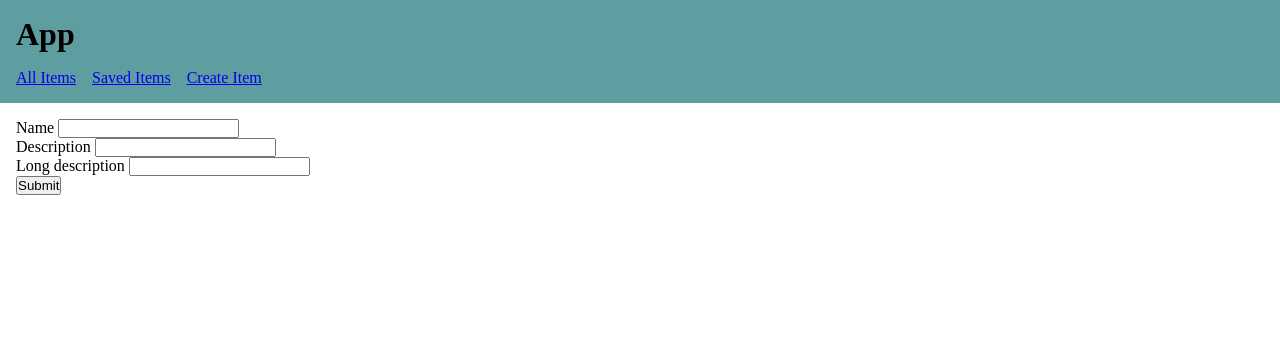
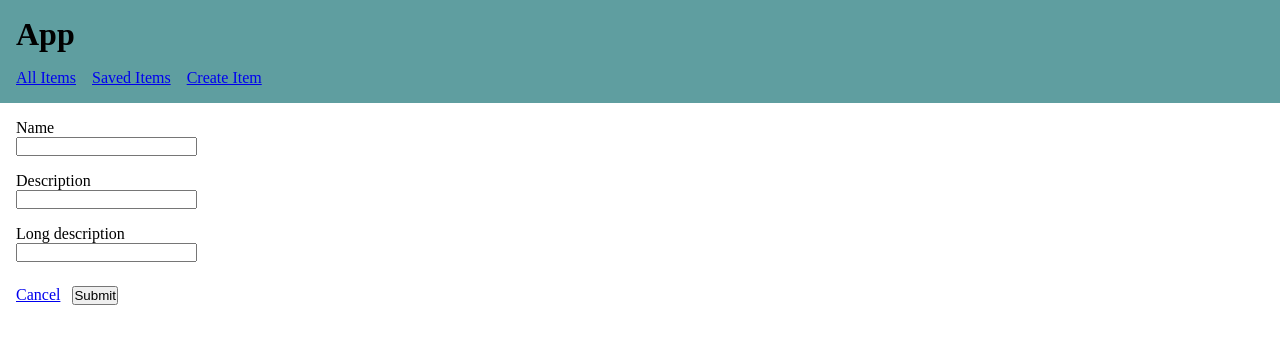
Before and after one commit to nigeljohnwade/angular-tutorial, an Angular app: page /items/create in a window 1280 px wide. Shown: the top 344 px of the page. Built offline with nearby package versions, Linux system fonts and the light colour scheme.

Commit message:
More styles

```diff
--- a/src/app/create-item/create-item.component.css
+++ b/src/app/create-item/create-item.component.css
@@ -0,0 +1,14 @@
+form > .input-group + .input-group{
+  margin-top: 1rem;
+}
+form > .action-group{
+  margin-top: 1.5rem;
+}
+
+form > .action-group > * + *{
+  margin-left: 0.75rem;
+}
+
+.label{
+  display: block;
+}
--- a/src/app/create-item/create-item.component.html
+++ b/src/app/create-item/create-item.component.html
@@ -1,24 +1,26 @@
 <form [formGroup]="createItemForm" (ngSubmit)="onSubmit()">
-  <div>
-    <label for="name">
+  <div class="input-group">
+    <label class="label" for="name">
       Name
     </label>
     <input id="name" type="text" formControlName="name" value="drgsdrg">
   </div>
 
-  <div>
-    <label for="description">
+  <div class="input-group">
+    <label class="label" for="description">
       Description
     </label>
     <input id="description" type="text" formControlName="description" value="drgsdrg">
   </div>
 
-  <div>
-    <label for="longDescription">
+  <div class="input-group">
+    <label class="label" for="longDescription">
       Long description
     </label>
     <input id="longDescription" type="text" formControlName="longDescription" value="drgsdrg">
   </div>
-
-  <button type="submit">Submit</button>
+  <div class="action-group">
+    <a [routerLink]="['']">Cancel</a>
+    <button type="submit">Submit</button>
+  </div>
 </form>
--- a/src/app/saved-items/saved-items.component.css
+++ b/src/app/saved-items/saved-items.component.css
@@ -0,0 +1,15 @@
+ul {
+  display: grid;
+  grid-gap: 1rem;
+  grid-template-columns: repeat(auto-fit, minmax(16rem, 1fr));
+  list-style-type: none;
+}
+
+ul > li {
+  margin-bottom: 2rem;
+}
+
+ul > li > div{
+  padding: 0.5rem;
+  background-color: aliceblue;
+}
--- a/src/app/saved-items/saved-items.component.html
+++ b/src/app/saved-items/saved-items.component.html
@@ -1,9 +1,11 @@
 <h2>Saved Items</h2>
-<ul *ngFor="let savedItem of savedItems">
-  <li *ngIf="savedItem.name && savedItem.description">
-    <a [routerLink]="['/items', savedItem.id]">
-      <p>{{savedItem.name}}</p>
-      <p>{{savedItem.description}}</p>
-    </a>
+<ul>
+  <li *ngFor="let savedItem of savedItems">
+    <div *ngIf="savedItem.name && savedItem.description">
+      <a [routerLink]="['/items', savedItem.id]">
+        <p>{{savedItem.name}}</p>
+        <p>{{savedItem.description}}</p>
+      </a>
+    </div>
   </li>
 </ul>
```
